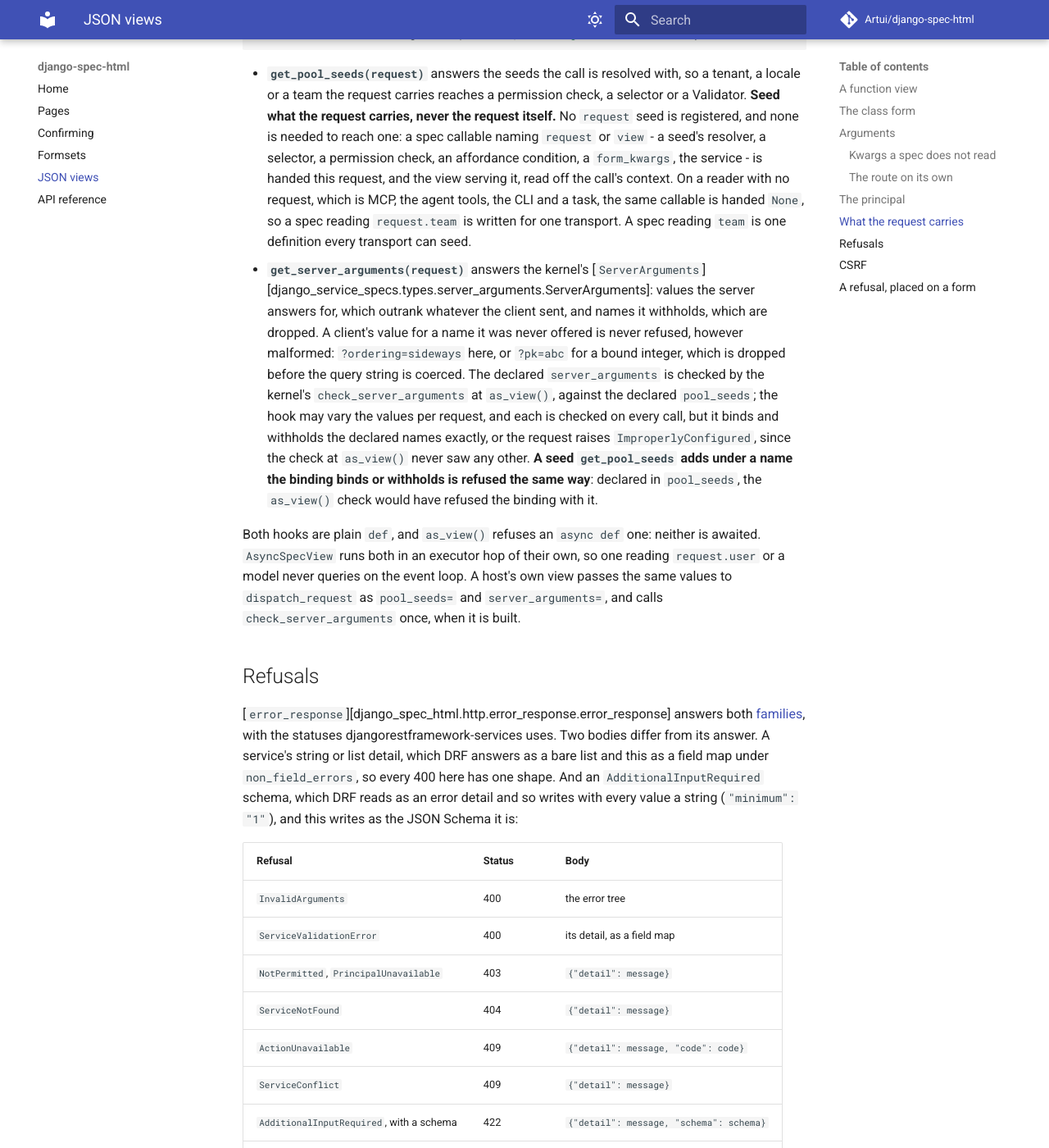
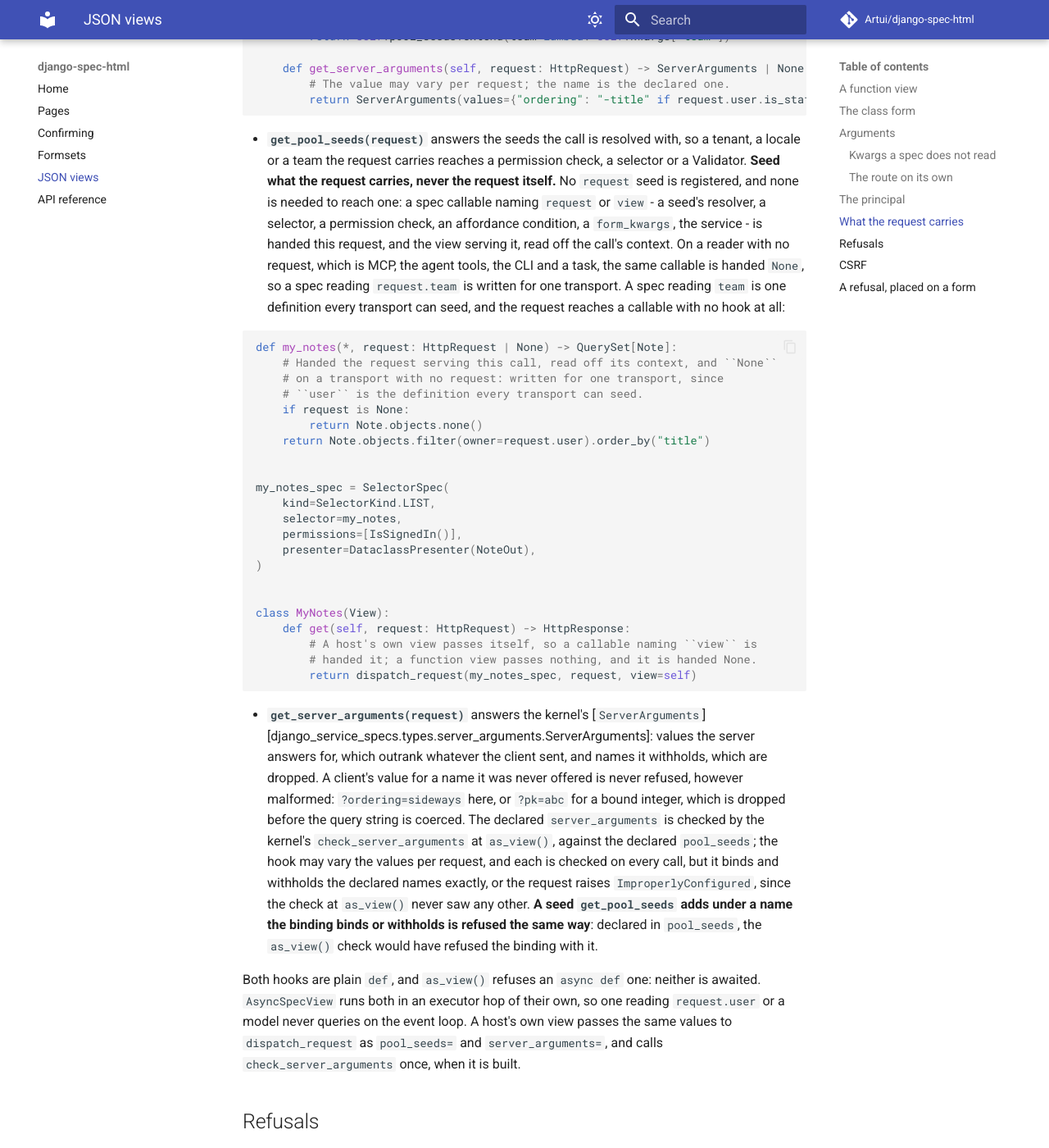
Before and after one commit to Artui/django-spec-html, an MkDocs documentation site: the page built from docs/http.md, in a window 1280 px wide and 1400 px high, scrolled down 7771 px. Shown: the whole window at 82% size. Built offline with MkDocs 1.6.1 and Material for MkDocs 9.7.7, drawn with Linux system fonts in a browser that asks for light colours; comment, search, counter and statistics services are not loaded; some of the changed text lies outside the part shown.

Commit message:
Show a callable naming the request, and a host view passing itself
The docs example now carries the selector a request reaches with no hook and
the host view that passes view=self, and the docs test exercises both. A
seed resolver on the page names view too. The changelog says when the kernel
refuses a declared request or view: on the first request, not at as_view().

Co-Authored-By: Claude Opus 5.5 <noreply@anthropic.com>

````diff
--- a/docs/examples/http.py
+++ b/docs/examples/http.py
@@ -14,6 +14,7 @@ from typing import Any
 from django.db.models import QuerySet
 from django.http import HttpRequest, HttpResponse
 from django.urls import path
+from django.views import View
 from django.views.decorators.csrf import csrf_exempt
 from django_service_specs import (
     DataclassPresenter,
@@ -162,6 +163,34 @@ class TeamNotes(SpecView):
 # --8<-- [end:request]
 
 
+# --8<-- [start:call_context]
+def my_notes(*, request: HttpRequest | None) -> QuerySet[Note]:
+    # Handed the request serving this call, read off its context, and ``None``
+    # on a transport with no request: written for one transport, since
+    # ``user`` is the definition every transport can seed.
+    if request is None:
+        return Note.objects.none()
+    return Note.objects.filter(owner=request.user).order_by("title")
+
+
+my_notes_spec = SelectorSpec(
+    kind=SelectorKind.LIST,
+    selector=my_notes,
+    permissions=[IsSignedIn()],
+    presenter=DataclassPresenter(NoteOut),
+)
+
+
+class MyNotes(View):
+    def get(self, request: HttpRequest) -> HttpResponse:
+        # A host's own view passes itself, so a callable naming ``view`` is
+        # handed it; a function view passes nothing, and it is handed None.
+        return dispatch_request(my_notes_spec, request, view=self)
+
+
+# --8<-- [end:call_context]
+
+
 # --8<-- [start:urls]
 urlpatterns = [
     # A read answers GET and HEAD, and its query string is its arguments:
@@ -176,6 +205,8 @@ urlpatterns = [
     path("notes/<int:pk>/arename-by-hand/", arename_note),
     # The view above: the team from the route, as a seed rather than an argument.
     path("teams/<slug:team>/notes/", TeamNotes.as_view()),
+    # A host's own view, handing itself to the call as ``view``.
+    path("my-notes/", MyNotes.as_view()),
 ]
 # --8<-- [end:urls]
 
--- a/docs/http.md
+++ b/docs/http.md
@@ -47,7 +47,9 @@ context holds `request`, the request it was handed, and `view`, which is the
 `view=` a host's own view passes as itself and `None` where it passes nothing,
 so a spec callable naming either is handed it
 ([what the request carries](#what-the-request-carries)). `SpecView` and
-`AsyncSpecView` pass themselves:
+`AsyncSpecView` pass themselves.
+
+The answer:
 
 - **A not-found result** is 404, `{"detail": "Not found."}`.
 - **A success** is the presented value, bare, with no envelope around it. The
@@ -288,7 +290,14 @@ docs/examples/http.py:request
   request, which is MCP, the agent tools, the CLI and a task, the same
   callable is handed `None`, so a spec reading `request.team` is written for
   one transport. A spec reading `team` is one definition every transport
-  can seed.
+  can seed, and the request reaches a callable with no hook at all:
+
+  ```python
+  --8<--
+  docs/examples/http.py:call_context
+  --8<--
+  ```
+
 - **`get_server_arguments(request)`** answers the kernel's
   [`ServerArguments`][django_service_specs.types.server_arguments.ServerArguments]:
   values the server answers for, which outrank whatever the client sent,
````
Also changed, not shown: CHANGELOG.md (+3 -2 lines), 2 other files.
